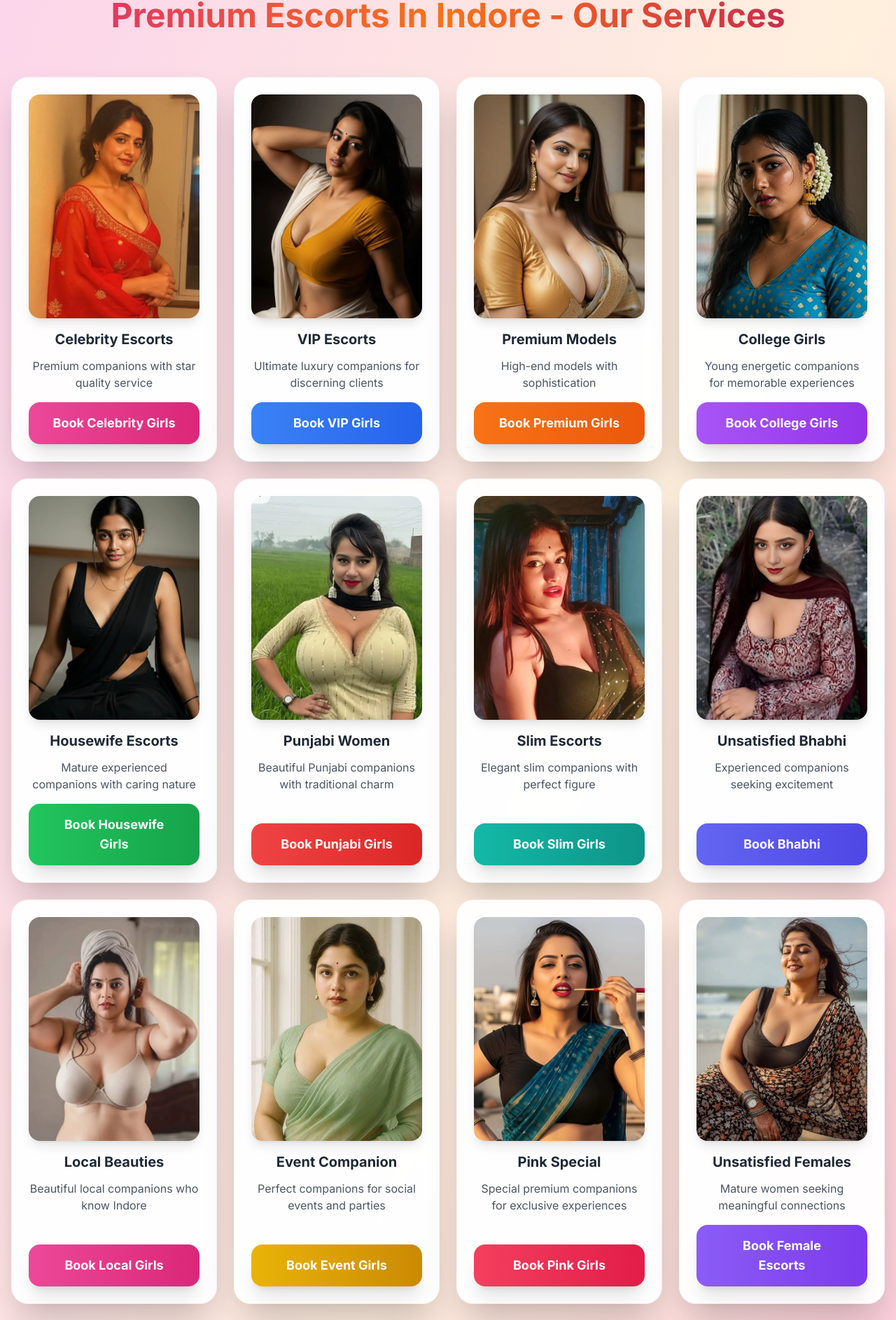
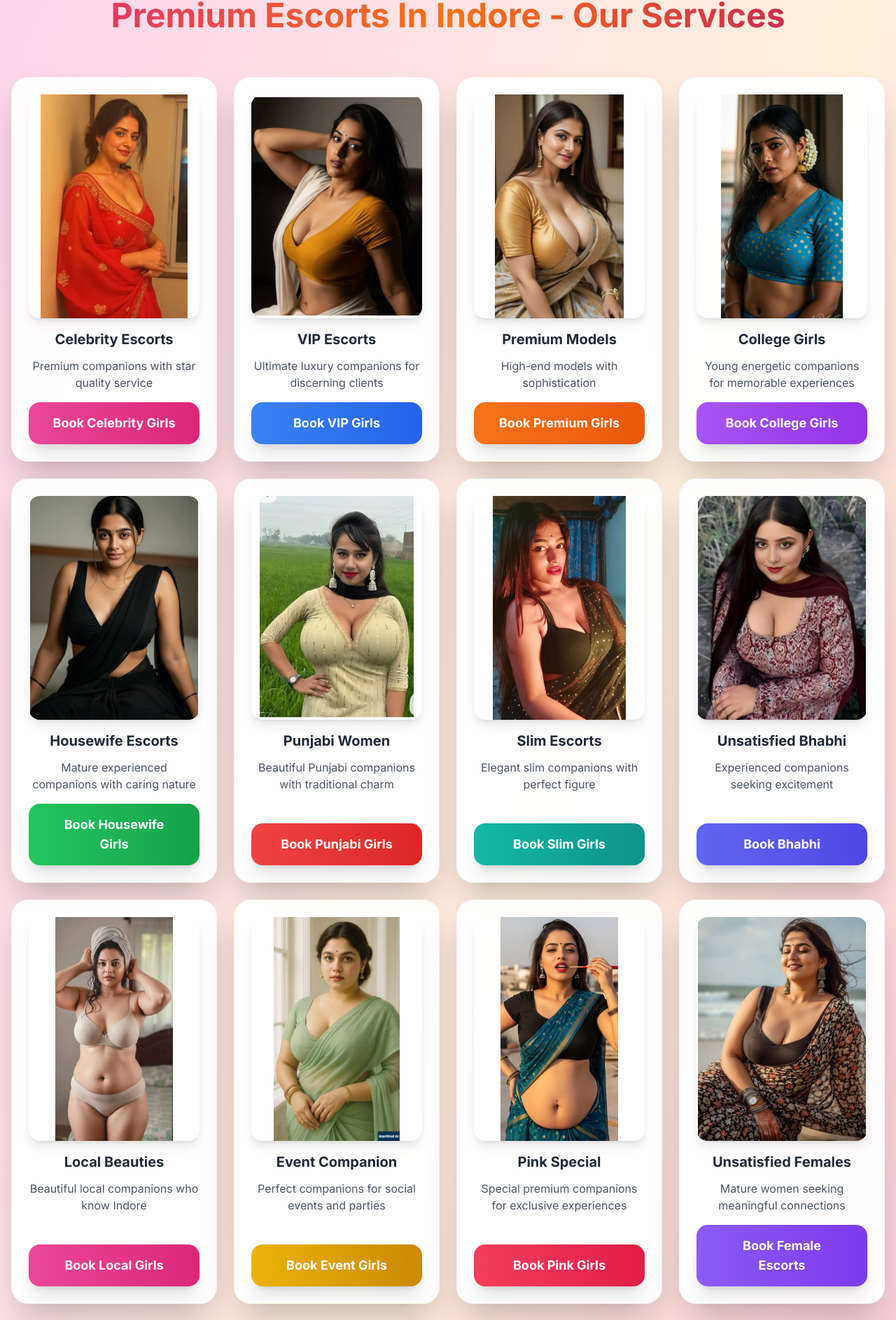
Before and after one commit to rohan-2004-web/indore, a Next.js app: page /services in a window 1280 px wide. Shown: the part 686-2573 px from the top of the page at 70% size. Built offline with nearby package versions, Linux system fonts and the light colour scheme.

Commit message:
Fix service card images: Replace object-cover with object-contain on Services and Gallery pages

```diff
--- a/src/app/services/page.tsx
+++ b/src/app/services/page.tsx
@@ -76,7 +76,7 @@ export default function ServicesPage() {
 
               <div className="bg-white/95 backdrop-blur-md rounded-3xl shadow-2xl p-6 border border-pink-100/50 text-center transform hover:-translate-y-3 transition-all duration-500 min-h-[500px] flex flex-col">
                 <div className="w-full h-80 mb-4 rounded-2xl overflow-hidden shadow-lg">
-                  <img src="/images/services/Celebrity Escorts.webp" alt="Celebrity Escorts" className="w-full h-80 object-cover object-top hover:scale-105 transition-transform duration-300" />
+                  <img src="/images/services/Celebrity Escorts.webp" alt="Celebrity Escorts" className="w-full h-80 object-contain hover:scale-105 transition-transform duration-300" />
                 </div>
                 <h3 className="text-xl font-bold text-gray-800 mb-3">Celebrity Escorts</h3>
                 <p className="text-gray-600 mb-4 text-base flex-grow">Premium companions with star quality service</p>
@@ -85,7 +85,7 @@ export default function ServicesPage() {
 
               <div className="bg-white/95 backdrop-blur-md rounded-3xl shadow-2xl p-6 border border-blue-100/50 text-center transform hover:-translate-y-3 transition-all duration-500 min-h-[500px] flex flex-col">
                 <div className="w-full h-80 mb-4 rounded-2xl overflow-hidden shadow-lg">
-                  <img src="/images/services/VIP Escorts.jpg" alt="VIP Escorts" className="w-full h-80 object-cover object-top hover:scale-105 transition-transform duration-300" />
+                  <img src="/images/services/VIP Escorts.jpg" alt="VIP Escorts" className="w-full h-80 object-contain hover:scale-105 transition-transform duration-300" />
                 </div>
                 <h3 className="text-xl font-bold text-gray-800 mb-3">VIP Escorts</h3>
                 <p className="text-gray-600 mb-4 text-base flex-grow">Ultimate luxury companions for discerning clients</p>
@@ -94,7 +94,7 @@ export default function ServicesPage() {
 
               <div className="bg-white/95 backdrop-blur-md rounded-3xl shadow-2xl p-6 border border-orange-100/50 text-center transform hover:-translate-y-3 transition-all duration-500 min-h-[500px] flex flex-col">
                 <div className="w-full h-80 mb-4 rounded-2xl overflow-hidden shadow-lg">
-                  <img src="/images/services/Premium Models.jpg" alt="Premium Models" className="w-full h-80 object-cover object-top hover:scale-105 transition-transform duration-300" />
+                  <img src="/images/services/Premium Models.jpg" alt="Premium Models" className="w-full h-80 object-contain hover:scale-105 transition-transform duration-300" />
                 </div>
                 <h3 className="text-xl font-bold text-gray-800 mb-3">Premium Models</h3>
                 <p className="text-gray-600 mb-4 text-base flex-grow">High-end models with sophistication</p>
@@ -103,7 +103,7 @@ export default function ServicesPage() {
 
               <div className="bg-white/95 backdrop-blur-md rounded-3xl shadow-2xl p-6 border border-purple-100/50 text-center transform hover:-translate-y-3 transition-all duration-500 min-h-[500px] flex flex-col">
                 <div className="w-full h-80 mb-4 rounded-2xl overflow-hidden shadow-lg">
-                  <img src="/images/services/College Girls.webp" alt="College Girls" className="w-full h-80 object-cover object-top hover:scale-105 transition-transform duration-300" />
+                  <img src="/images/services/College Girls.webp" alt="College Girls" className="w-full h-80 object-contain hover:scale-105 transition-transform duration-300" />
                 </div>
                 <h3 className="text-xl font-bold text-gray-800 mb-3">College Girls</h3>
                 <p className="text-gray-600 mb-4 text-base flex-grow">Young energetic companions for memorable experiences</p>
@@ -112,7 +112,7 @@ export default function ServicesPage() {
 
               <div className="bg-white/95 backdrop-blur-md rounded-3xl shadow-2xl p-6 border border-green-100/50 text-center transform hover:-translate-y-3 transition-all duration-500 min-h-[500px] flex flex-col">
                 <div className="w-full h-80 mb-4 rounded-2xl overflow-hidden shadow-lg">
-                  <img src="/images/services/Housewife Escorts.jpg" alt="Housewife Escorts" className="w-full h-80 object-cover object-top hover:scale-105 transition-transform duration-300" />
+                  <img src="/images/services/Housewife Escorts.jpg" alt="Housewife Escorts" className="w-full h-80 object-contain hover:scale-105 transition-transform duration-300" />
                 </div>
                 <h3 className="text-xl font-bold text-gray-800 mb-3">Housewife Escorts</h3>
                 <p className="text-gray-600 mb-4 text-base flex-grow">Mature experienced companions with caring nature</p>
@@ -121,7 +121,7 @@ export default function ServicesPage() {
 
               <div className="bg-white/95 backdrop-blur-md rounded-3xl shadow-2xl p-6 border border-red-100/50 text-center transform hover:-translate-y-3 transition-all duration-500 min-h-[500px] flex flex-col">
                 <div className="w-full h-80 mb-4 rounded-2xl overflow-hidden shadow-lg">
-                  <img src="/images/services/Punjabi women.webp" alt="Punjabi Women" className="w-full h-80 object-cover object-top hover:scale-105 transition-transform duration-300" />
+                  <img src="/images/services/Punjabi women.webp" alt="Punjabi Women" className="w-full h-80 object-contain hover:scale-105 transition-transform duration-300" />
                 </div>
                 <h3 className="text-xl font-bold text-gray-800 mb-3">Punjabi Women</h3>
                 <p className="text-gray-600 mb-4 text-base flex-grow">Beautiful Punjabi companions with traditional charm</p>
@@ -130,7 +130,7 @@ export default function ServicesPage() {
 
               <div className="bg-white/95 backdrop-blur-md rounded-3xl shadow-2xl p-6 border border-teal-100/50 text-center transform hover:-translate-y-3 transition-all duration-500 min-h-[500px] flex flex-col">
                 <div className="w-full h-80 mb-4 rounded-2xl overflow-hidden shadow-lg">
-                  <img src="/images/services/Slim Escorts.webp" alt="Slim Escorts" className="w-full h-80 object-cover object-top hover:scale-105 transition-transform duration-300" />
+                  <img src="/images/services/Slim Escorts.webp" alt="Slim Escorts" className="w-full h-80 object-contain hover:scale-105 transition-transform duration-300" />
                 </div>
                 <h3 className="text-xl font-bold text-gray-800 mb-3">Slim Escorts</h3>
                 <p className="text-gray-600 mb-4 text-base flex-grow">Elegant slim companions with perfect figure</p>
@@ -139,7 +139,7 @@ export default function ServicesPage() {
 
               <div className="bg-white/95 backdrop-blur-md rounded-3xl shadow-2xl p-6 border border-indigo-100/50 text-center transform hover:-translate-y-3 transition-all duration-500 min-h-[500px] flex flex-col">
                 <div className="w-full h-80 mb-4 rounded-2xl overflow-hidden shadow-lg">
-                  <img src="/images/services/Unsatisfied Bhabhi.webp" alt="Unsatisfied Bhabhi" className="w-full h-80 object-cover object-top hover:scale-105 transition-transform duration-300" />
+                  <img src="/images/services/Unsatisfied Bhabhi.webp" alt="Unsatisfied Bhabhi" className="w-full h-80 object-contain hover:scale-105 transition-transform duration-300" />
                 </div>
                 <h3 className="text-xl font-bold text-gray-800 mb-3">Unsatisfied Bhabhi</h3>
                 <p className="text-gray-600 mb-4 text-base flex-grow">Experienced companions seeking excitement</p>
@@ -148,7 +148,7 @@ export default function ServicesPage() {
 
               <div className="bg-white/95 backdrop-blur-md rounded-3xl shadow-2xl p-6 border border-pink-100/50 text-center transform hover:-translate-y-3 transition-all duration-500 min-h-[500px] flex flex-col">
                 <div className="w-full h-80 mb-4 rounded-2xl overflow-hidden shadow-lg">
-                  <img src="/images/services/Local Beauties.webp" alt="Local Beauties" className="w-full h-80 object-cover object-top hover:scale-105 transition-transform duration-300" />
+                  <img src="/images/services/Local Beauties.webp" alt="Local Beauties" className="w-full h-80 object-contain hover:scale-105 transition-transform duration-300" />
                 </div>
                 <h3 className="text-xl font-bold text-gray-800 mb-3">Local Beauties</h3>
                 <p className="text-gray-600 mb-4 text-base flex-grow">Beautiful local companions who know Indore</p>
@@ -157,7 +157,7 @@ export default function ServicesPage() {
 
               <div className="bg-white/95 backdrop-blur-md rounded-3xl shadow-2xl p-6 border border-yellow-100/50 text-center transform hover:-translate-y-3 transition-all duration-500 min-h-[500px] flex flex-col">
                 <div className="w-full h-80 mb-4 rounded-2xl overflow-hidden shadow-lg">
-                  <img src="/images/services/Event Companion.webp" alt="Event Companion" className="w-full h-80 object-cover object-top hover:scale-105 transition-transform duration-300" />
+                  <img src="/images/services/Event Companion.webp" alt="Event Companion" className="w-full h-80 object-contain hover:scale-105 transition-transform duration-300" />
                 </div>
                 <h3 className="text-xl font-bold text-gray-800 mb-3">Event Companion</h3>
                 <p className="text-gray-600 mb-4 text-base flex-grow">Perfect companions for social events and parties</p>
@@ -166,7 +166,7 @@ export default function ServicesPage() {
 
               <div className="bg-white/95 backdrop-blur-md rounded-3xl shadow-2xl p-6 border border-rose-100/50 text-center transform hover:-translate-y-3 transition-all duration-500 min-h-[500px] flex flex-col">
                 <div className="w-full h-80 mb-4 rounded-2xl overflow-hidden shadow-lg">
-                  <img src="/images/services/Pink Special.webp" alt="Pink Special" className="w-full h-80 object-cover object-top hover:scale-105 transition-transform duration-300" />
+                  <img src="/images/services/Pink Special.webp" alt="Pink Special" className="w-full h-80 object-contain hover:scale-105 transition-transform duration-300" />
                 </div>
                 <h3 className="text-xl font-bold text-gray-800 mb-3">Pink Special</h3>
                 <p className="text-gray-600 mb-4 text-base flex-grow">Special premium companions for exclusive experiences</p>
@@ -175,7 +175,7 @@ export default function ServicesPage() {
 
               <div className="bg-white/95 backdrop-blur-md rounded-3xl shadow-2xl p-6 border border-violet-100/50 text-center transform hover:-translate-y-3 transition-all duration-500 min-h-[500px] flex flex-col">
                 <div className="w-full h-80 mb-4 rounded-2xl overflow-hidden shadow-lg">
-                  <img src="/images/services/Unsatisfied Females.webp" alt="Unsatisfied Females" className="w-full h-80 object-cover object-top hover:scale-105 transition-transform duration-300" />
+                  <img src="/images/services/Unsatisfied Females.webp" alt="Unsatisfied Females" className="w-full h-80 object-contain hover:scale-105 transition-transform duration-300" />
                 </div>
                 <h3 className="text-xl font-bold text-gray-800 mb-3">Unsatisfied Females</h3>
                 <p className="text-gray-600 mb-4 text-base flex-grow">Mature women seeking meaningful connections</p>
@@ -184,7 +184,7 @@ export default function ServicesPage() {
 
               <div className="bg-white/95 backdrop-blur-md rounded-3xl shadow-2xl p-6 border border-blue-100/50 text-center transform hover:-translate-y-3 transition-all duration-500 min-h-[500px] flex flex-col">
                 <div className="w-full h-80 mb-4 rounded-2xl overflow-hidden shadow-lg">
-                  <img src="/images/services/Incall Escorts.webp" alt="Incall Escorts" className="w-full h-80 object-cover object-top hover:scale-105 transition-transform duration-300" />
+                  <img src="/images/services/Incall Escorts.webp" alt="Incall Escorts" className="w-full h-80 object-contain hover:scale-105 transition-transform duration-300" />
                 </div>
                 <h3 className="text-xl font-bold text-gray-800 mb-3">Incall Escorts</h3>
                 <p className="text-gray-600 mb-4 text-base flex-grow">Premium incall services at luxury locations</p>
@@ -193,7 +193,7 @@ export default function ServicesPage() {
 
               <div className="bg-white/95 backdrop-blur-md rounded-3xl shadow-2xl p-6 border border-amber-100/50 text-center transform hover:-translate-y-3 transition-all duration-500 min-h-[500px] flex flex-col">
                 <div className="w-full h-80 mb-4 rounded-2xl overflow-hidden shadow-lg">
-                  <img src="/images/services/Mature Escorts.webp" alt="Mature Escorts" className="w-full h-80 object-cover object-top hover:scale-105 transition-transform duration-300" />
+                  <img src="/images/services/Mature Escorts.webp" alt="Mature Escorts" className="w-full h-80 object-contain hover:scale-105 transition-transform duration-300" />
                 </div>
                 <h3 className="text-xl font-bold text-gray-800 mb-3">Mature Escorts</h3>
                 <p className="text-gray-600 mb-4 text-base flex-grow">Experienced mature companions with sophistication</p>
@@ -202,7 +202,7 @@ export default function ServicesPage() {
 
               <div className="bg-white/95 backdrop-blur-md rounded-3xl shadow-2xl p-6 border border-emerald-100/50 text-center transform hover:-translate-y-3 transition-all duration-500 min-h-[500px] flex flex-col">
                 <div className="w-full h-80 mb-4 rounded-2xl overflow-hidden shadow-lg">
-                  <img src="/images/services/Young Girls.webp" alt="Young Girls" className="w-full h-80 object-cover object-top hover:scale-105 transition-transform duration-300" />
+                  <img src="/images/services/Young Girls.webp" alt="Young Girls" className="w-full h-80 object-contain hover:scale-105 transition-transform duration-300" />
                 </div>
                 <h3 className="text-xl font-bold text-gray-800 mb-3">Young Girls</h3>
                 <p className="text-gray-600 mb-4 text-base flex-grow">Young beautiful companions for unforgettable experiences</p>
@@ -211,7 +211,7 @@ export default function ServicesPage() {
 
               <div className="bg-white/95 backdrop-blur-md rounded-3xl shadow-2xl p-6 border border-indigo-100/50 text-center transform hover:-translate-y-3 transition-all duration-500 min-h-[500px] flex flex-col">
                 <div className="w-full h-80 mb-4 rounded-2xl overflow-hidden shadow-lg">
-                  <img src="/images/services/indore escorts.webp" alt="Indore Escorts" className="w-full h-80 object-cover object-top hover:scale-105 transition-transform duration-300" />
+                  <img src="/images/services/indore escorts.webp" alt="Indore Escorts" className="w-full h-80 object-contain hover:scale-105 transition-transform duration-300" />
                 </div>
                 <h3 className="text-xl font-bold text-gray-800 mb-3">Indore Escorts</h3>
                 <p className="text-gray-600 mb-4 text-base flex-grow">Premium local escorts with deep knowledge of Indore city</p>
@@ -220,7 +220,7 @@ export default function ServicesPage() {
 
               <div className="bg-white/95 backdrop-blur-md rounded-3xl shadow-2xl p-6 border border-cyan-100/50 text-center transform hover:-translate-y-3 transition-all duration-500 min-h-[500px] flex flex-col">
                 <div className="w-full h-80 mb-4 rounded-2xl overflow-hidden shadow-lg">
-                  <img src="/images/services/Expert Services.webp" alt="Expert Services" className="w-full h-80 object-cover object-top hover:scale-105 transition-transform duration-300" />
+                  <img src="/images/services/Expert Services.webp" alt="Expert Services" className="w-full h-80 object-contain hover:scale-105 transition-transform duration-300" />
                 </div>
                 <h3 className="text-xl font-bold text-gray-800 mb-3">Expert Services</h3>
                 <p className="text-gray-600 mb-4 text-base flex-grow">Expert companions with specialized skills and professional experience</p>
@@ -229,7 +229,7 @@ export default function ServicesPage() {
 
               <div className="bg-white/95 backdrop-blur-md rounded-3xl shadow-2xl p-6 border border-purple-100/50 text-center transform hover:-translate-y-3 transition-all duration-500 min-h-[500px] flex flex-col">
                 <div className="w-full h-80 mb-4 rounded-2xl overflow-hidden shadow-lg">
-                  <img src="/images/services/High Class Models.webp" alt="High Class Models" className="w-full h-80 object-cover object-top hover:scale-105 transition-transform duration-300" />
+                  <img src="/images/services/High Class Models.webp" alt="High Class Models" className="w-full h-80 object-contain hover:scale-105 transition-transform duration-300" />
                 </div>
                 <h3 className="text-xl font-bold text-gray-800 mb-3">High Class Models</h3>
                 <p className="text-gray-600 mb-4 text-base flex-grow">Stunning high-class models with runway experience</p>
@@ -238,7 +238,7 @@ export default function ServicesPage() {
 
               <div className="bg-white/95 backdrop-blur-md rounded-3xl shadow-2xl p-6 border border-red-100/50 text-center transform hover:-translate-y-3 transition-all duration-500 min-h-[500px] flex flex-col">
                 <div className="w-full h-80 mb-4 rounded-2xl overflow-hidden shadow-lg">
-                  <img src="/images/services/bold girls.webp" alt="Bold Girls" className="w-full h-80 object-cover object-top hover:scale-105 transition-transform duration-300" />
+                  <img src="/images/services/bold girls.webp" alt="Bold Girls" className="w-full h-80 object-contain hover:scale-105 transition-transform duration-300" />
                 </div>
                 <h3 className="text-xl font-bold text-gray-800 mb-3">Bold Girls</h3>
                 <p className="text-gray-600 mb-4 text-base flex-grow">Bold and confident companions ready for exciting adventures</p>
@@ -247,7 +247,7 @@ export default function ServicesPage() {
 
               <div className="bg-white/95 backdrop-blur-md rounded-3xl shadow-2xl p-6 border border-pink-100/50 text-center transform hover:-translate-y-3 transition-all duration-500 min-h-[500px] flex flex-col">
                 <div className="w-full h-80 mb-4 rounded-2xl overflow-hidden shadow-lg">
-                  <img src="/images/services/sexy girls.webp" alt="Sexy Girls" className="w-full h-80 object-cover object-top hover:scale-105 transition-transform duration-300" />
+                  <img src="/images/services/sexy girls.webp" alt="Sexy Girls" className="w-full h-80 object-contain hover:scale-105 transition-transform duration-300" />
                 </div>
                 <h3 className="text-xl font-bold text-gray-800 mb-3">Sexy Girls</h3>
                 <p className="text-gray-600 mb-4 text-base flex-grow">Incredibly attractive companions with mesmerizing charm</p>
```
Also changed, not shown: src/app/gallery/page.tsx (+20 -20 lines).
